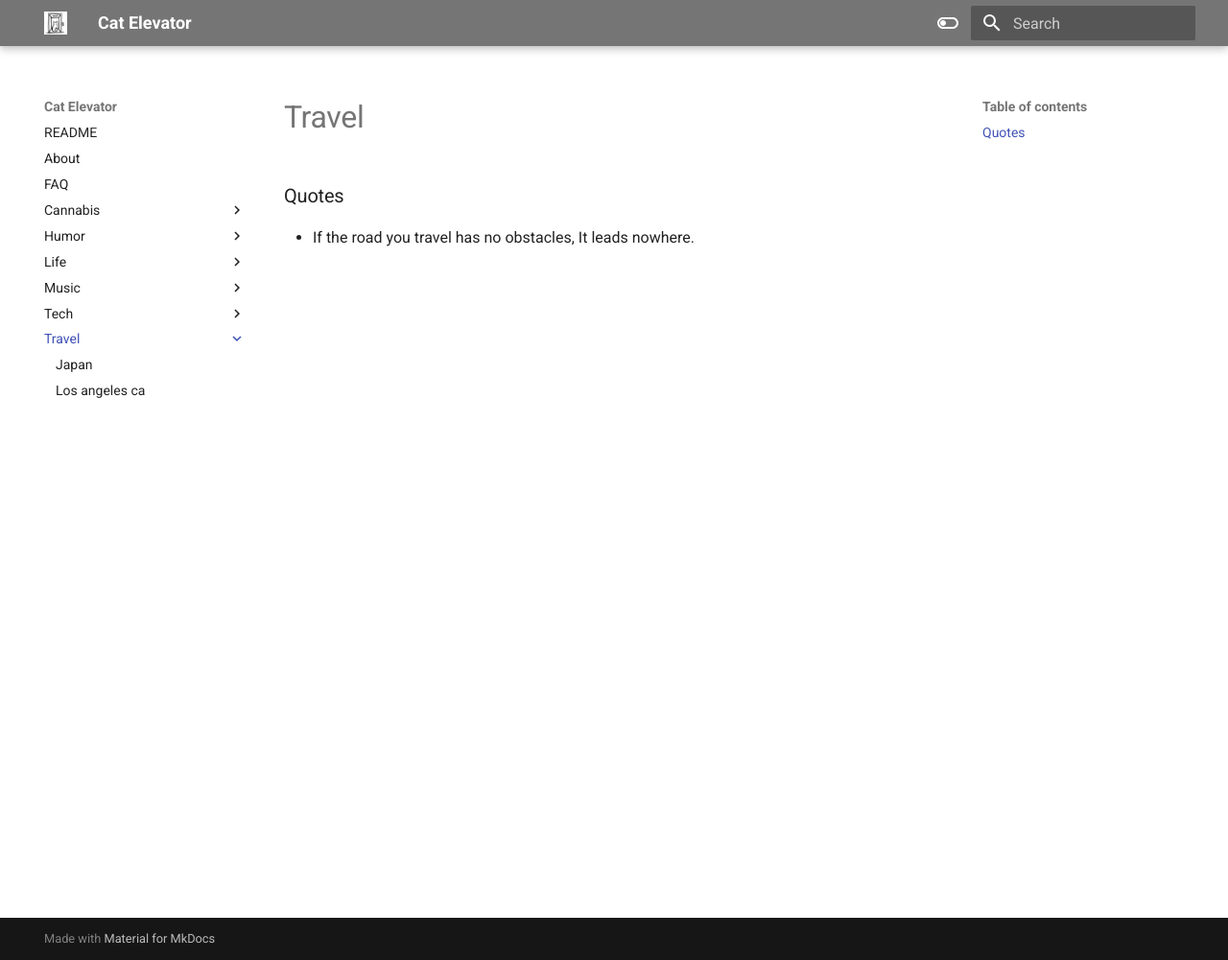
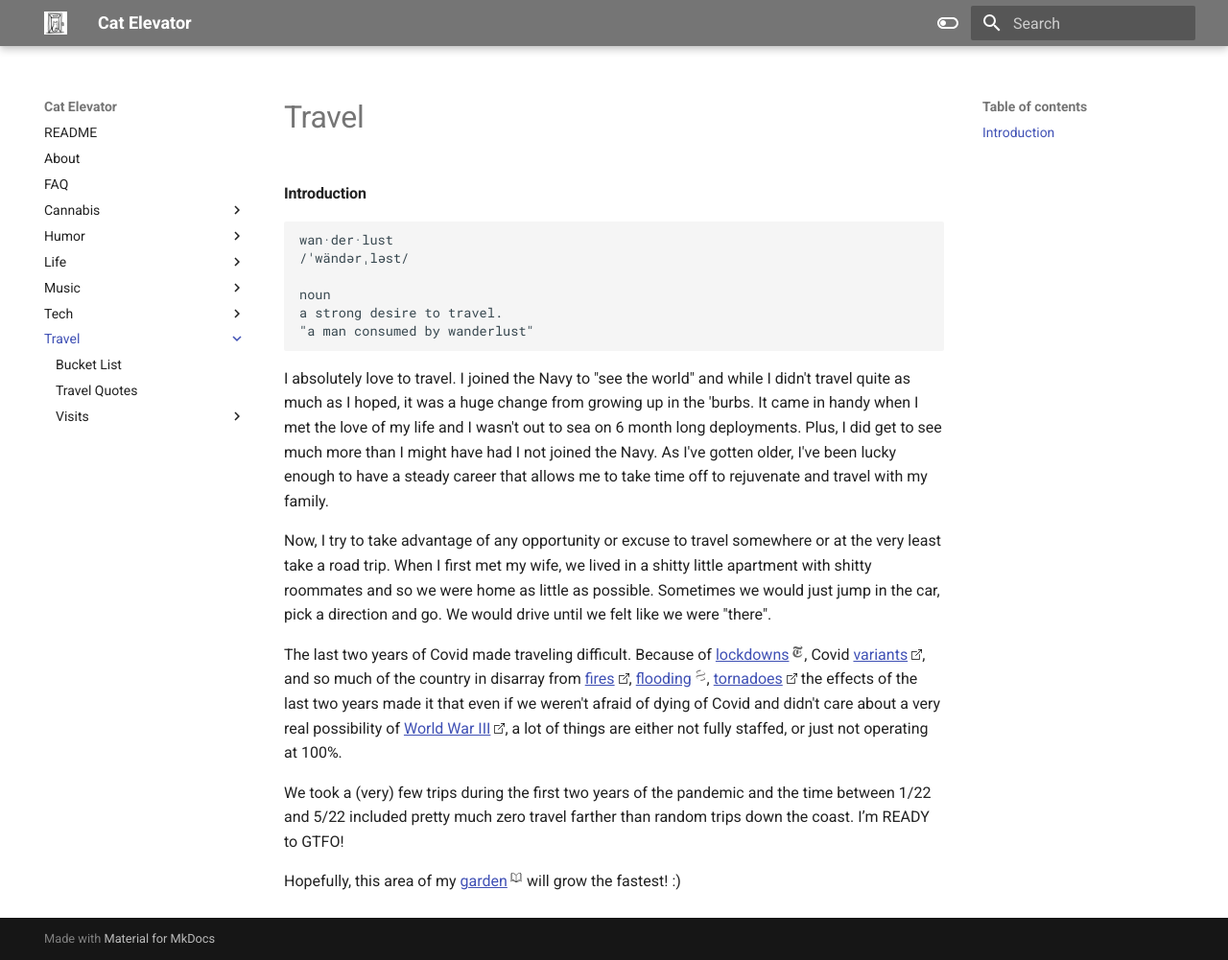
Before and after one commit to los7key/garden, an MkDocs documentation site: the page built from docs/travel/README.md, in a window 1280 px wide and 1001 px high. Shown: the whole window at 96% size. Built offline with MkDocs 1.6.1 and Material for MkDocs 9.7.7, drawn with Linux system fonts in a browser that asks for light colours.

Commit message:
Major travel updates

````diff
--- a/docs/travel/README.md
+++ b/docs/travel/README.md
@@ -1,7 +1,26 @@
 ---
-description: Sometimes I just need some inspiration
+layout: post
+title: Travel README
+description: Travel README
+date: 2022-04-28
+Last Updated:
 ---
+###  Introduction
+```
+wan·der·lust
+/ˈwändərˌləst/
 
-## Quotes
+noun
+a strong desire to travel.
+"a man consumed by wanderlust"
+```
 
-* If the road you travel has no obstacles, It leads nowhere.
+I absolutely love to travel.  I joined the Navy to "see the world" and while I didn't travel quite as much as I hoped, it was a huge change from growing up in the 'burbs. It came in handy when I met the love of my life and I wasn't out to sea on 6 month long deployments.  Plus, I did get to see much more than I might have had I not joined the Navy.  As I've gotten older, I've been lucky enough to have a steady career that allows me to take time off to rejuvenate and travel with my family.
+
+Now, I try to take advantage of any opportunity or excuse to travel somewhere or at the very least take a road trip.  When I first met my wife, we lived in a shitty little apartment with shitty roommates and so we were home as little as possible.  Sometimes we would just jump in the car, pick a direction and go.  We would drive until we felt like we were "there".
+
+The last two years of Covid made traveling difficult.  Because of [lockdowns](https://www.nytimes.com/2020/12/03/us/california-stay-at-home-order.html), Covid [variants](https://www.who.int/westernpacific/emergencies/covid-19/information/covid-19-variants), and so much of the country in disarray from [fires](https://abcnews.go.com/Technology/wireStory/california-wildfire-lake-tahoe-half-contained-79881492), [flooding](https://pubmed.ncbi.nlm.nih.gov/33786171/), [tornadoes](https://www.noaa.gov/news/december-2021-tornado-outbreak-explained) the effects of the last two years made it that even if we weren't afraid of dying of Covid and didn't care about a very real possibility of [World War III](https://www.newsweek.com/russia-ukraine-warning-world-war-three-lavrov-1700897), a lot of things are either not fully staffed, or just not operating at 100%.
+
+We took a (very) few trips during the first two years of the pandemic and the time between 1/22 and 5/22 included pretty much zero travel farther than random trips down the coast.  I’m READY to GTFO!
+
+Hopefully, this area of my [garden](/) will grow the fastest! :)
````
Also changed, not shown: docs/life/identity.md (+1 -1 lines), docs/travel/bucket-list.md (added, +32 -0 lines), docs/travel/quotes.md (added, +32 -0 lines), docs/travel/visits/README.md (added, +10 -0 lines), docs/travel/visits/japan.md (renamed from docs/travel/japan.md, +19 -13 lines), docs/travel/visits/los-angeles-ca.md (renamed from docs/travel/los-angeles-ca.md, +5 -7 lines).
